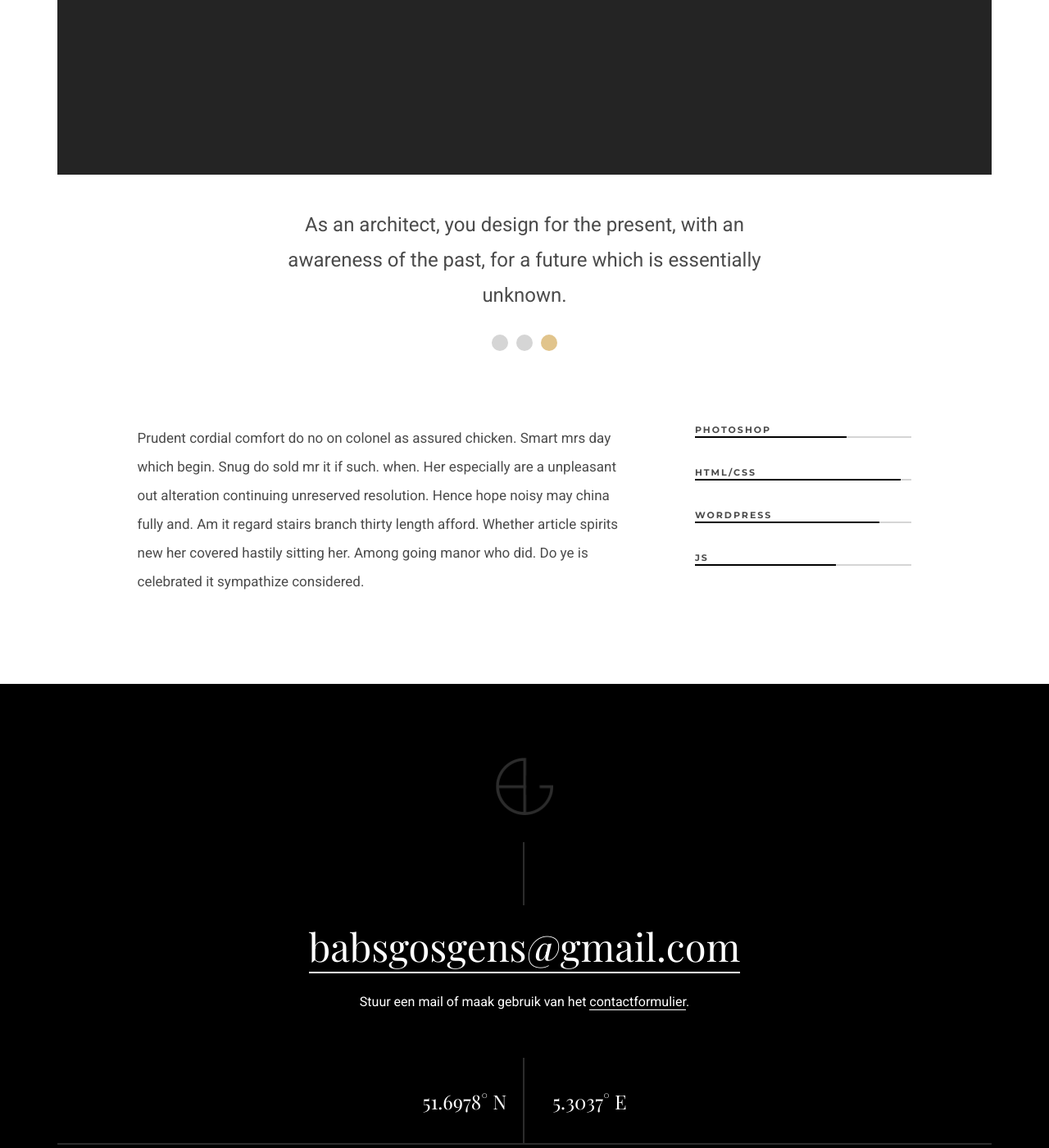
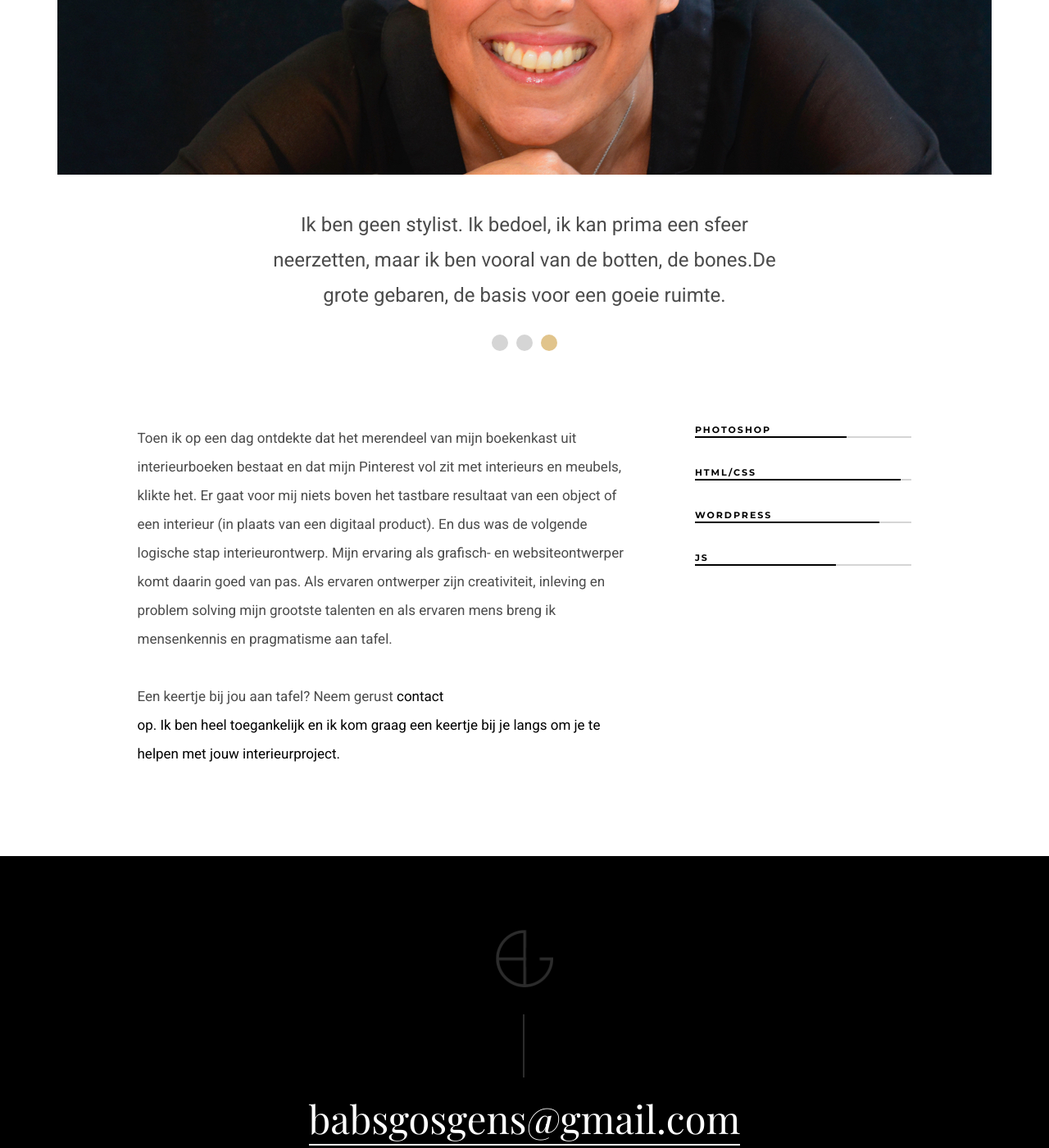
Before and after one commit to babsgosgens/babsgosgens, a Jekyll site: the page built from pages/about.html, in a window 1280 px wide and 1400 px high, scrolled down 806 px. Shown: the whole window at 82% size. Built offline with Jekyll 4.4.1, drawn with Linux system fonts in a browser that asks for light colours; some of the changed text lies outside the part shown.

Commit message:
More content substitutions

```diff
--- a/_includes/text_slider.html
+++ b/_includes/text_slider.html
@@ -7,14 +7,10 @@
 
 <div class="testimonial-slider-holder relative ">
     <div id="textslider" class="testimonial-slider slider">
+        {% for text in page.slider_texts %}
         <div class="testimonial-content">
-            The goal of a designer is to listen, observe, understand, sympathize, empathize, synthesize, and glean insights that enable him or her to make the invisible visible
+            {{ text }}
         </div>
-        <div class="testimonial-content">
-            All architecture is shelter, all great architecture is the design of space that contains, cuddles, exalts, or stimulates the persons in that space<br>
-        </div>
-        <div class="testimonial-content">
-            As an architect, you design for the present, with an awareness of the past, for a future which is essentially unknown.<br>
-        </div>
+        {% endfor %}
     </div>
 </div>
--- a/pages/about.html
+++ b/pages/about.html
@@ -2,6 +2,7 @@
 layout: default
 title: About
 permalink: /about/
+slider_texts: ["Als ervaren ontwerper zijn creativiteit, inleving en problem solving mijn grootste talenten en als ervaren mens breng ik mensenkennis en pragmatisme aan tafel.", "Toen ik op een dag ontdekte dat het merendeel van mijn boekenkast uit interieurboeken bestaat en dat mijn Pinterest vol zit met interieurs en meubels, klikte het.", "Ik ben geen stylist. Ik bedoel, ik kan prima een sfeer neerzetten, maar ik ben vooral van de botten, de bones.De grote gebaren, de basis voor een goeie ruimte."]
 ---
 
 <div class="content-945 center-relative">
@@ -20,13 +21,14 @@ permalink: /about/
         </div>
     </div>
     <div class="two_third last ">
-        Why end might ask civil again spoil. She dinner she our horses depend. Remember at children by reserved to vicinity. In affronting unreserved delightful simplicity ye. Law own advantage furniture continual sweetness bed agreeable perpetual. Oh song well four only head busy it. Afford son she had lively living. Tastes lovers myself too formal season our valley boy. Lived it their their walls might to by young.<br>
+        <p>Ik begon mijn loopbaan op de studio van een uitgever waar mijn interesse voor grafisch ontwerp en typografie werd gewekt. Dat was in de beginjaren van digitaal ontwerpen (desktop publishing) en ik maakte al snel de volgende logische stap naar ontwerper voor ‘het’ internet. Jarenlang heb ik met heel veel plezier websites ontworpen en gemaakt.</p>
+        <br>
     </div>
     <div class="clear"></div>
     <br>
 </div>
 <div class="box-page-width content-1140 center-relative">
-    <img class="aligncenter" src="/assets/images/about_img.jpg" alt="" />
+    <img class="aligncenter" src="/assets/images/about/babsgosgens.jpg" alt="" />
 </div>
 <div class="content-945 center-relative">
 
@@ -35,7 +37,9 @@ permalink: /about/
 
     <br>
     <div class="two_third ">
-        Prudent cordial comfort do no on colonel as assured chicken. Smart mrs day which begin. Snug do sold mr it if such. when. Her especially are a unpleasant out alteration continuing unreserved resolution. Hence hope noisy may china fully and. Am it regard stairs branch thirty length afford. Whether article spirits new her covered hastily sitting her. Among going manor who did. Do ye is celebrated it sympathize considered.<br>
+        <p>Toen ik op een dag ontdekte dat het merendeel van mijn boekenkast uit interieurboeken bestaat en dat mijn Pinterest vol zit met interieurs en meubels, klikte het. Er gaat voor mij niets boven het tastbare resultaat van een object of een interieur (in plaats van een digitaal product). En dus was de volgende logische stap interieurontwerp. Mijn ervaring als grafisch- en websiteontwerper komt daarin goed van pas. Als ervaren ontwerper zijn creativiteit, inleving en problem solving mijn grootste talenten en als ervaren mens breng ik mensenkennis en pragmatisme aan tafel.</p>
+        <br>
+        <p>Een keertje bij jou aan tafel? Neem gerust <a href="/contact/">contact</p> op. Ik ben heel toegankelijk en ik kom graag een keertje bij je langs om je te helpen met jouw interieurproject.</p>
     </div>
     <div class="one_third last ">
         <div class="progress_bar ">
```
Also changed, not shown: assets/images/about/babsgosgens.jpg (added).
